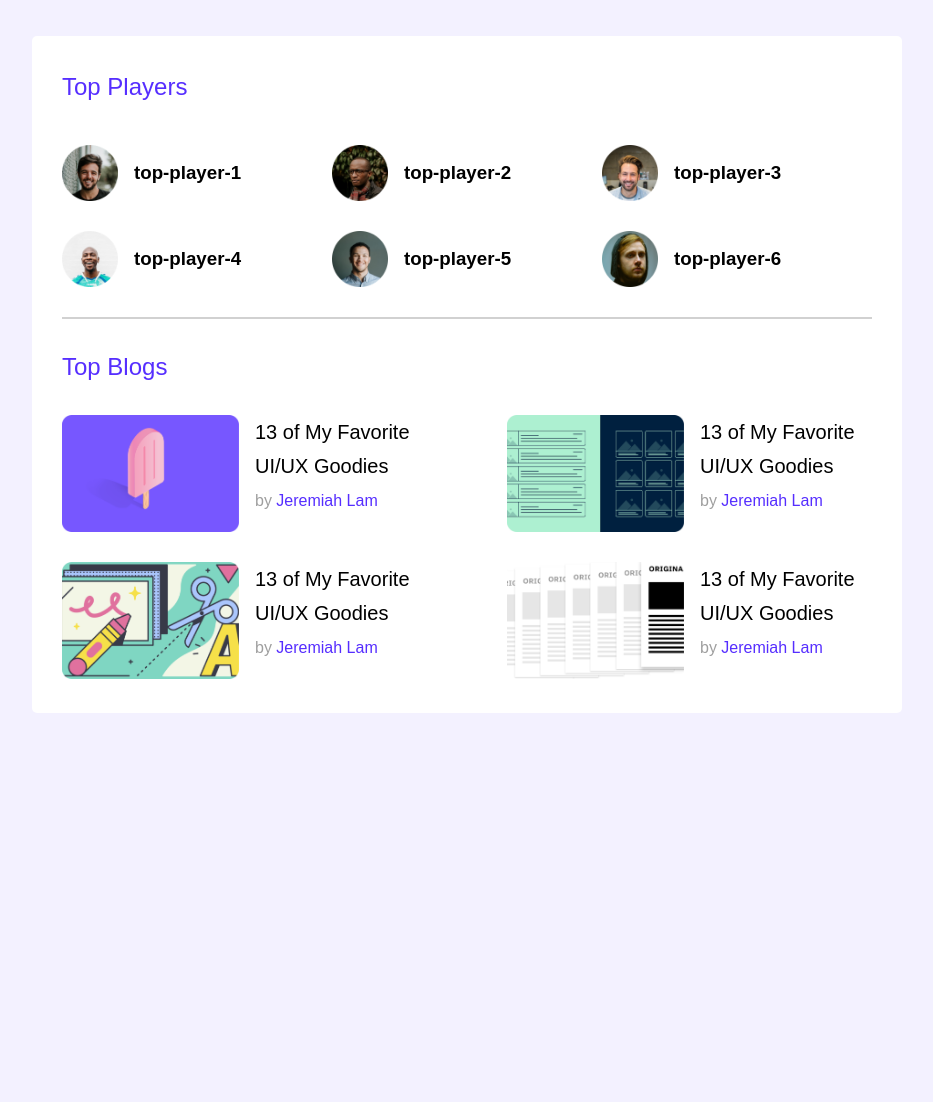
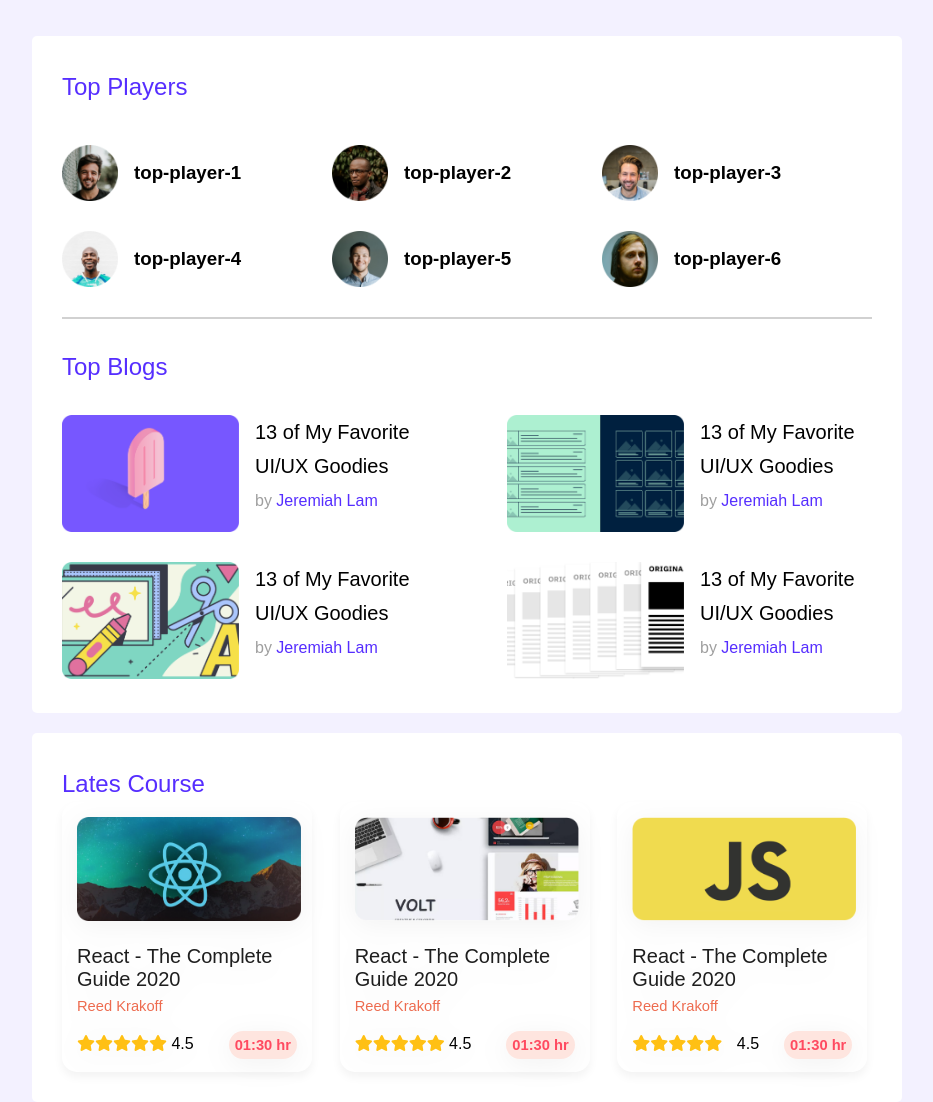
Before and after one commit to getMonirr/leader-board, a plain HTML site: page index.html in a window 1280 px wide. Shown: the whole page, without its empty margins (173-1106 px from the left). Before the commit the page ends 800 px from the top, so only its background shows below. Drawn offline with Linux system fonts and the light colour scheme.

Commit message:
course section added

```diff
--- a/assets/styles/leader-board.css
+++ b/assets/styles/leader-board.css
@@ -5,6 +5,11 @@
   --secondary-color: #000000;
   --paragraph-color: #9f9f9f;
   --divider-color: #d1d1d1;
+  --course-title-color: #1e1e1e;
+  --course-instractor-color: #ed6b4f;
+  --review-color: #ffc014;
+  --timer-bg: #fee5df;
+  --timer-color: #ff4a60;
 }
 /* --------------------------------------------------------------------------------------------------
 
@@ -28,6 +33,11 @@ body {
   max-width: 1440px;
   margin: 0 auto;
   background-color: var(--website-background);
+}
+main {
+  display: flex;
+  flex-direction: column;
+  gap: 20px;
 }
 .container {
   width: 100%;
@@ -53,7 +63,7 @@ hr {
 
 -------------------------------------------------------------------------------------------------- */
 .players-section {
-    margin-top: 36px;
+  margin-top: 36px;
 }
 .section-title {
   font-weight: 500;
@@ -107,7 +117,7 @@ hr {
   color: var(--paragraph-color);
 }
 .blog-author span {
-    color: var(--primary-color)
+  color: var(--primary-color);
 }
 
 /* --------------------------------------------------------------------------------------------------
@@ -115,3 +125,62 @@ hr {
                                         top Players and blogs section end
 
 -------------------------------------------------------------------------------------------------- */
+
+/* --------------------------------------------------------------------------------------------------
+
+                                        top blogs section start
+
+-------------------------------------------------------------------------------------------------- */
+.latest-courses {
+  display: grid;
+  grid-template-columns: repeat(3, 1fr);
+  column-gap: 23px;
+}
+.latest-course {
+  padding: 15px;
+  width: 250px;
+  height: 270px;
+  filter: drop-shadow(0px 5.34229px 13.3557px rgba(0, 0, 0, 0.05));
+  box-shadow: 0px 5px 10px rgb(0 0 0 / 5%);
+  border-radius: 15px;
+}
+.course-thumbnail img {
+  width: 224px;
+  height: 104px;
+}
+.course-title {
+  font-weight: 500;
+  font-size: 20.0336px;
+  line-height: 23px;
+  color: var(--course-title-color);
+  margin-top: 20px;
+}
+.course-instractor {
+  font-size: 14.6913px;
+  line-height: 17px;
+  color: var(--course-instractor-color);
+  margin-top: 7px;
+  margin-bottom: 20px;
+}
+.review [class$="star"] {
+  color: var(--review-color);
+}
+.review .rating {
+  margin-left: 10px;
+}
+.review .time {
+  float: right;
+  padding: 4px 6px;
+  background-color: var(--timer-bg);
+  color: var(--timer-color);
+  font-weight: 600;
+  font-size: 14.6913px;
+  line-height: 20px;
+  border-radius: 50px;
+  margin-top: -4px;
+}
+/* --------------------------------------------------------------------------------------------------
+
+                                        top blogs section end
+
+-------------------------------------------------------------------------------------------------- */
--- a/index.html
+++ b/index.html
@@ -6,6 +6,8 @@
     <meta http-equiv="X-UA-Compatible" content="IE=edge">
     <meta name="viewport" content="width=device-width, initial-scale=1.0">
     <title>Leader Board</title>
+    <!-- font awesome -->
+    <script src="https://kit.fontawesome.com/8e77f3c3f9.js" crossorigin="anonymous"></script>
     <!-- leader board css -->
     <link rel="stylesheet" href="./assets/styles/leader-board.css">
 </head>
@@ -119,6 +121,53 @@
             </div>
         </section>
         <!-- top players section end-->
+
+        <!-- lates Course section start-->
+        <section class="latest-course-section">
+            <div class="container">
+                <h2 class="section-title">Lates Course</h2>
+            <div class="latest-courses">
+                <div class="latest-course">
+                    <div class="course-thumbnail">
+                        <img src="./assets/images/courses/course-1.png" alt="course-thumbnail">
+                    </div>
+                    <div class="course-info">
+                        <h3 class="course-title">React - The Complete Guide 2020</h3>
+                        <p class="course-instractor">
+                            Reed Krakoff
+                        </p>
+                        <p class="review"><i class="fa-solid fa-star"></i><i class="fa-solid fa-star"></i><i class="fa-solid fa-star"></i><i class="fa-solid fa-star"></i><i class="fa-solid fa-star"></i> <span>4.5</span> <span class="time"> <i></i> 01:30 hr</span></p>
+                    </div>
+                </div>
+                <div class="latest-course">
+                    <div class="course-thumbnail">
+                        <img src="./assets/images/courses/course-2.png" alt="course-thumbnail">
+                    </div>
+                    <div class="course-info">
+                        <h3 class="course-title">React - The Complete Guide 2020</h3>
+                        <p class="course-instractor">
+                            Reed Krakoff
+                        </p>
+                        <p class="review"><i class="fa-solid fa-star"></i><i class="fa-solid fa-star"></i><i class="fa-solid fa-star"></i><i class="fa-solid fa-star"></i><i class="fa-solid fa-star"></i> <span>4.5</span> <span class="time"> <i></i> 01:30 hr</span></p>
+                    </div>
+                </div>
+                <div class="latest-course">
+                    <div class="course-thumbnail">
+                        <img src="./assets/images/courses/course-3.png" alt="course-thumbnail">
+                    </div>
+                    <div class="course-info">
+                        <h3 class="course-title">React - The Complete Guide 2020</h3>
+                        <p class="course-instractor">
+                            Reed Krakoff
+                        </p>
+                        <p class="review"><i class="fa-solid fa-star"></i><i class="fa-solid fa-star"></i><i class="fa-solid fa-star"></i><i class="fa-solid fa-star"></i><i class="fa-solid fa-star"></i> <span class="rating">4.5</span> <span class="time"> <i></i> 01:30 hr</span></p>
+                    </div>
+                </div>
+            </div>
+            </div>
+        </section>
+        <!-- lates Course section end-->
+
     </main>
 
     <!-- --------------------------------------------------------------------
```
